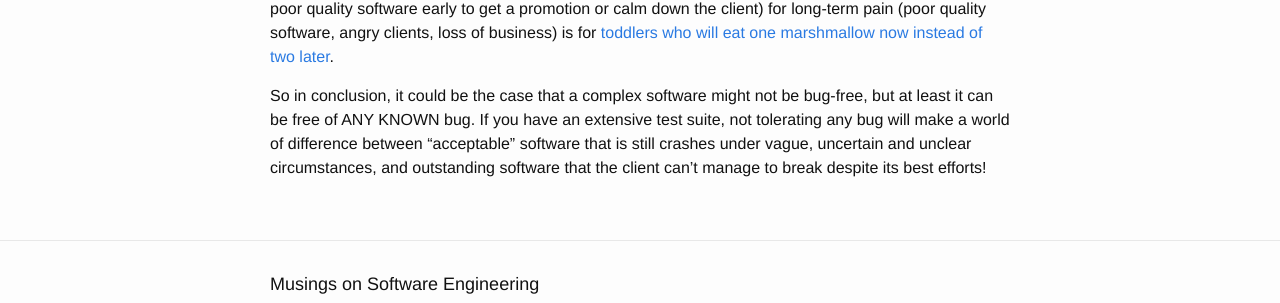
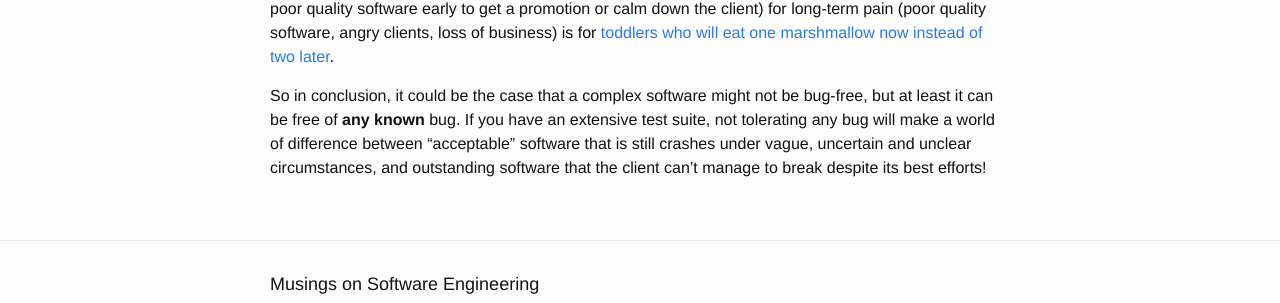
Before and after one commit to fabricetriboix/fabricetriboix.github.io, a Jekyll site: the page built from _posts/2017-04-04-bug-free-software.md, in a window 1280 px wide. Shown: the part 1096-1399 px from the top of the page. Built offline with Jekyll 4.4.1, drawn with Linux system fonts in a browser that asks for light colours; our own code applies the rules of GitHub Pages for plain Markdown files.

Commit message:
Fix emphasis

```diff
--- a/_posts/2017-04-04-bug-free-software.md
+++ b/_posts/2017-04-04-bug-free-software.md
@@ -62,9 +62,9 @@ long-term pain (poor quality software, angry clients, loss of business)
 is for [toddlers who will eat one marshmallow now instead of two
 later](https://www.youtube.com/watch?v=Yo4WF3cSd9Q).
 
-So in conclusion, it could be the case that a complex software might not be
-bug-free, but at least it can be free of ANY KNOWN bug. If you have an
-extensive test suite, not tolerating any bug will make a world of
-difference between "acceptable" software that is still crashes under
+So in conclusion, it could be the case that a complex software might not
+be bug-free, but at least it can be free of **any known** bug. If you
+have an extensive test suite, not tolerating any bug will make a world
+of difference between "acceptable" software that is still crashes under
 vague, uncertain and unclear circumstances, and outstanding software
 that the client can't manage to break despite its best efforts!
```
